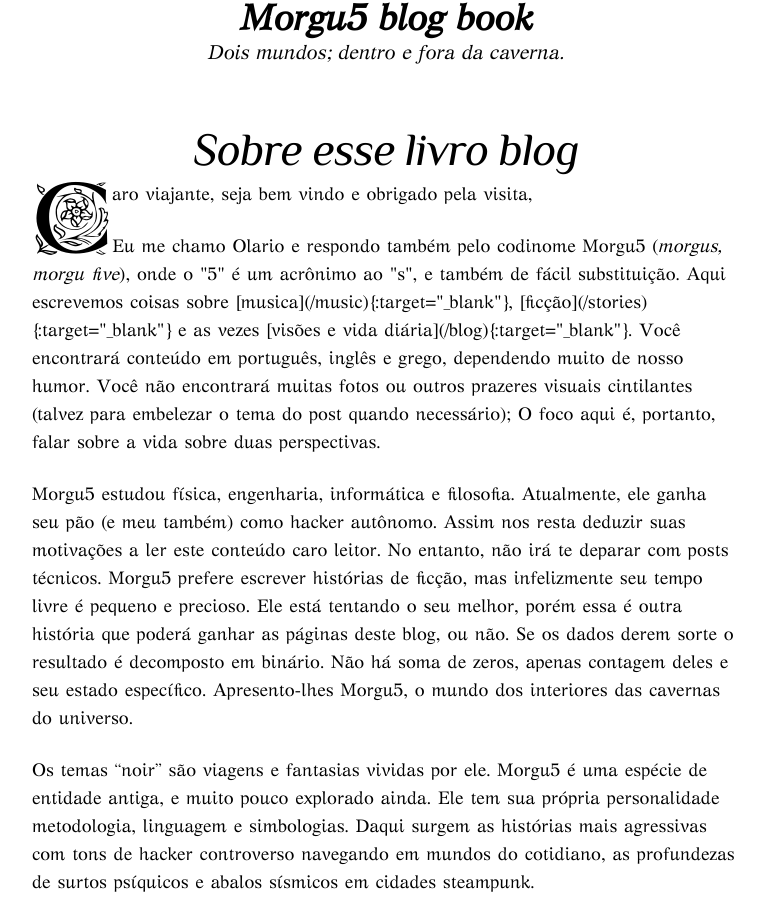
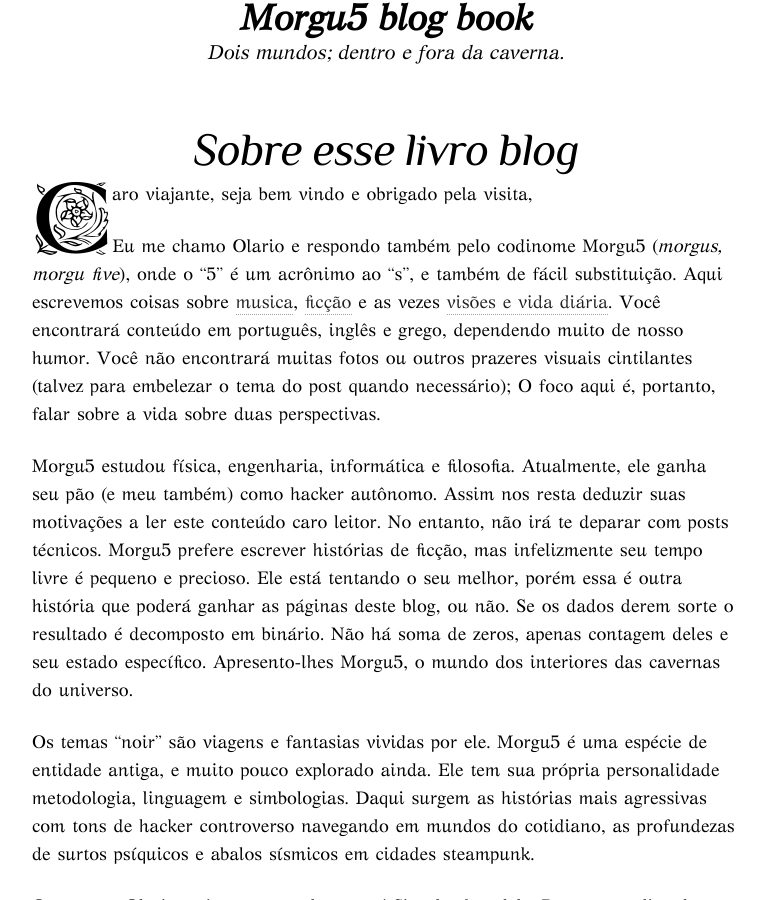
Before and after one commit to Agt-Morgu5/agt-morgu5.github.io, a Jekyll site: the page built from about/index.md, in a window 1280 px wide and 900 px high, scrolled down 328 px. Shown: the whole window, without its empty margins (254-1019 px from the left). Built offline with Jekyll 4.4.1, drawn with Linux system fonts in a browser that asks for light colours; nearby versions of some CDN libraries.

Commit message:
letterinit

```diff
--- a/about/index.md
+++ b/about/index.md
@@ -8,7 +8,7 @@
 
 <span class="dcap">C</span>aro viajante, seja bem vindo e obrigado pela visita,
 
-<p>Eu me chamo Olario e respondo também pelo codinome Morgu5 (<i>morgus, morgu five</i>), onde o "5" é um acrônimo ao "s", e também de fácil substituição. Aqui escrevemos coisas sobre [musica](/music){:target="_blank"},  [ficção](/stories){:target="_blank"} e as vezes [visões e vida diária](/blog){:target="_blank"}.  Você encontrará conteúdo em português, inglês e grego, dependendo muito de nosso humor. Você não encontrará muitas fotos ou outros prazeres visuais cintilantes (talvez para embelezar o tema do post quando necessário); O foco aqui é, portanto, falar sobre a vida sobre duas perspectivas.</p>
+Eu me chamo Olario e respondo também pelo codinome Morgu5 (<i>morgus, morgu five</i>), onde o "5" é um acrônimo ao "s", e também de fácil substituição. Aqui escrevemos coisas sobre [musica](/music){:target="_blank"},  [ficção](/stories){:target="_blank"} e as vezes [visões e vida diária](/blog){:target="_blank"}.  Você encontrará conteúdo em português, inglês e grego, dependendo muito de nosso humor. Você não encontrará muitas fotos ou outros prazeres visuais cintilantes (talvez para embelezar o tema do post quando necessário); O foco aqui é, portanto, falar sobre a vida sobre duas perspectivas.
 
 Morgu5 estudou física, engenharia, informática e filosofia. Atualmente, ele ganha seu pão (e meu também) como hacker autônomo. Assim nos resta deduzir suas motivações a ler este conteúdo caro leitor. No entanto, não irá te deparar com posts técnicos. Morgu5 prefere escrever histórias de ficção, mas infelizmente seu tempo livre é pequeno e precioso. Ele está tentando o seu melhor, porém essa é outra história que poderá ganhar as páginas deste blog, ou não. Se os dados derem sorte o resultado é decomposto em binário. Não há soma de zeros, apenas contagem deles e seu estado específico. Apresento-lhes Morgu5, o mundo dos interiores das cavernas do universo.
 
```
